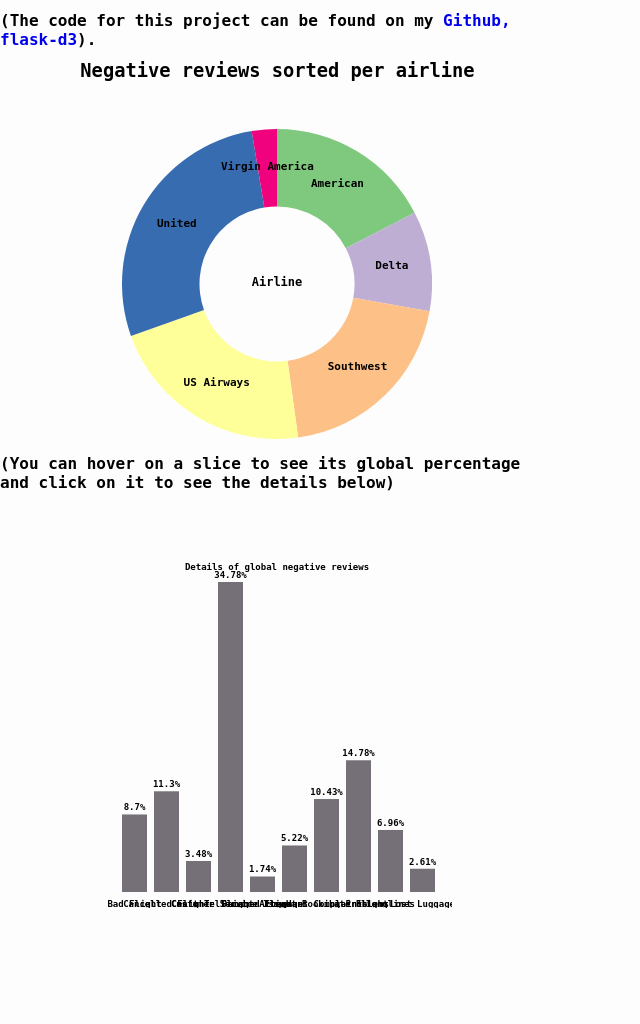
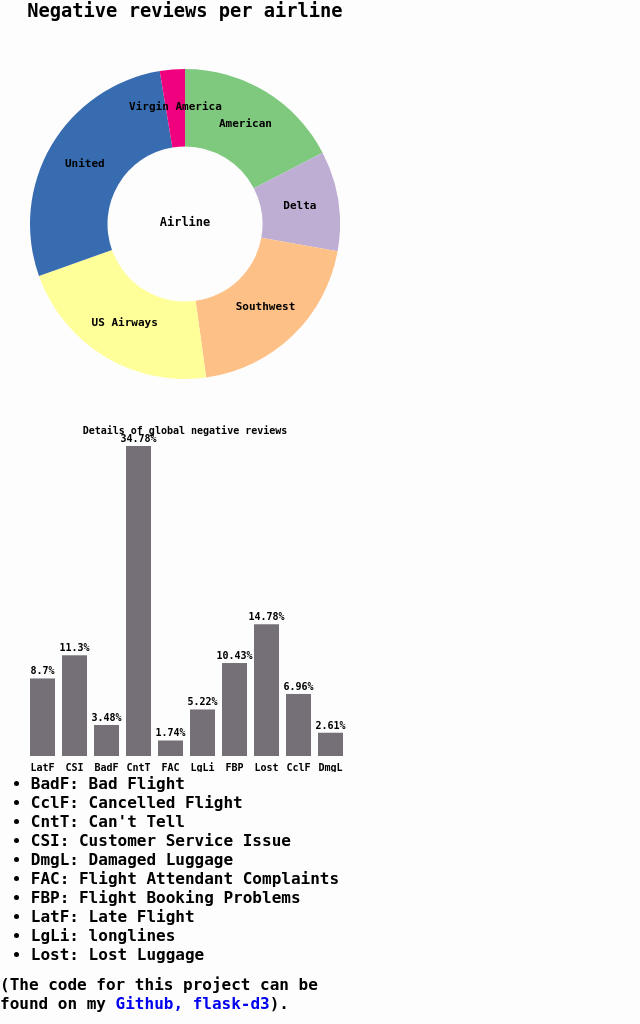
Before and after one commit to krallnyx/csc-40088-flask-d3, a Flask app: page /creative in a window 1280 px wide. Shown: the whole page, without its empty margins (0-640 px from the left). Run offline with Flask 2, Linux system fonts and the light colour scheme.

Commit message:
clean on creative page

```diff
--- a/app.py
+++ b/app.py
@@ -16,6 +16,7 @@ app = Flask(__name__)
 data_df_creative = pd.read_csv("static/data/Kaggle_TwitterUSAirlineSentiment.csv")
 # removing the lines for airline_sentiment != negative so we can display the reasons it's negative
 cleaned_df_creative = data_df_creative[(data_df_creative['airline_sentiment'] == "negative")]
+
 
 @app.route('/')
 def index():
@@ -47,6 +48,7 @@ def calculate_percentage(val, total):
     percent = np.round((np.divide(val, total) * 100), 2)
     return percent
 
+
 def data_creation(data, percent, class_labels, group=None):
     for index, item in enumerate(percent):
         data_instance = {}
@@ -66,23 +68,38 @@ def get_piechart_data_creative():
     data_creation(piechart_data, class_percent, airline_labels)
     return jsonify(piechart_data)
 
+
 @app.route('/get_barchart_data')
 def get_barchart_data():
-    tenure_labels = ['Bad Flight', 'Cancelled Flight', "Can't Tell", 'Customer Service Issue', 'Damaged Luggage',
-                     'Flight Attendant Complaints', 'Flight Booking Problems', 'Late Flight', 'longlines',
-                     'Lost Luggage']
     select_df = cleaned_df_creative[["airline", "negative_reason"]]
-
     airlines = ["American", "Delta", "Southwest", "United", "US Airways", "Virgin America"]
     barchart_data = []
+    _ = select_df.groupby('negative_reason').size().values
+    all_percent = calculate_percentage(_, np.sum(_))
+    reason_labels = []
+    reason_dict = {'Bad Flight': 'BadF', 'Cancelled Flight': 'CclF', "Can't Tell": 'CntT', 'Customer Service Issue': 'CSI',
+                   'Damaged Luggage': 'DmgL', 'Flight Attendant Complaints': 'FAC', 'Flight Booking Problems': 'FBP',
+                   'Late Flight': 'LatF', 'longlines': 'LgLi', 'Lost Luggage': 'Lost'}
+    for _, row in select_df.iterrows():
+        if row["negative_reason"] not in reason_labels:
+            reason_labels.append(row["negative_reason"])
+    short_label = []
+    for long in reason_labels:
+        short_label.append(reason_dict[long])
+    data_creation(barchart_data, all_percent, short_label, "All")
     for airline in airlines:
         airline_data = select_df[select_df['airline'] == airline]
         _ = airline_data.groupby('negative_reason').size().values
         airline_percent = calculate_percentage(_, np.sum(_))
-        data_creation(barchart_data, airline_percent, tenure_labels, airline)
-    _ = select_df.groupby('negative_reason').size().values
-    all_percent = calculate_percentage(_, np.sum(_))
-    data_creation(barchart_data, all_percent, tenure_labels, "All")
+        reason_labels = []
+        for _, row in airline_data.iterrows():
+            if row["negative_reason"] not in reason_labels:
+                reason_labels.append(row["negative_reason"])
+        short_label = []
+        for long in reason_labels:
+            short_label.append(reason_dict[long])
+        data_creation(barchart_data, airline_percent, short_label, airline)
+
     return jsonify(barchart_data)
 
 
--- a/static/css/style.css
+++ b/static/css/style.css
@@ -64,7 +64,7 @@ a {
 }
 
 #barChart {
-    font-size: 9px;
+    font-size: 10px;
     margin-top: 4em;
 }
 
--- a/templates/creative.html
+++ b/templates/creative.html
@@ -13,14 +13,23 @@
   </head>
   <body>
         <div class="visualization">
+          <h3>Negative reviews per airline</h3>
+          <div id="pieChart"></div>
+          <div id="barChart"></div>
+          <ul>
+              <li>BadF: Bad Flight</li>
+              <li>CclF: Cancelled Flight</li>
+              <li>CntT: Can't Tell</li>
+              <li>CSI: Customer Service Issue</li>
+              <li>DmgL: Damaged Luggage</li>
+              <li>FAC: Flight Attendant Complaints</li>
+              <li>FBP: Flight Booking Problems</li>
+              <li>LatF: Late Flight</li>
+              <li>LgLi: longlines</li>
+              <li>Lost: Lost Luggage</li>
+          </ul>
           <p>(The code for this project can be found on my <a href="https://github.com/krallnyx/csc-40088-flask-d3">Github, flask-d3</a>).</p>
-          <h3>Negative reviews sorted per airline</h3>
-          <div id="pieChart"></div>
-          <p>(You can hover on a slice to see its global percentage and click on it to see the details below)</p>
-          <br>
-          <div id="barChart"></div>
         </div>
-
     <script src="https://d3js.org/d3.v5.min.js"></script>
     <script>
         const pieChartDataUrl = "{{ url_for('get_piechart_data_creative') }}";
```
Also changed, not shown: static/js/updateBarChart.js (+0 -70 lines).
